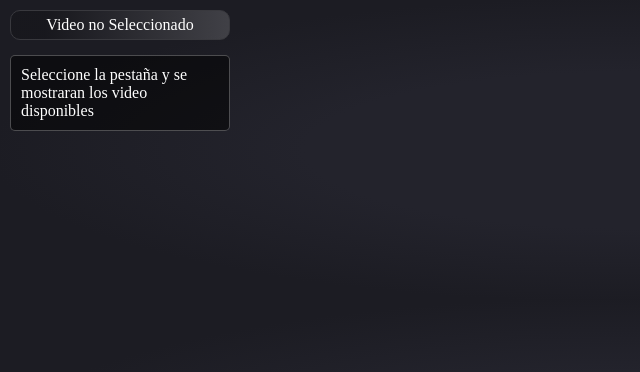
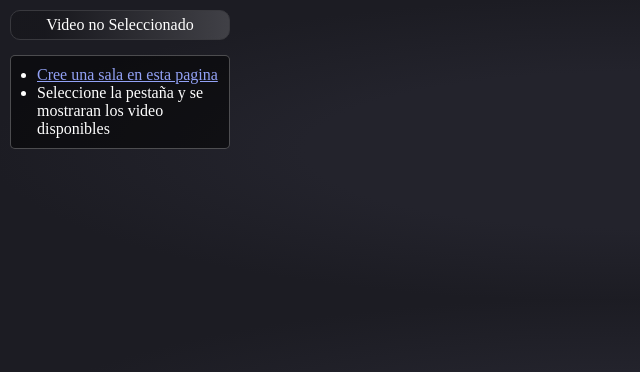
Before and after one commit to essence-s/media-element-selection-extension, a website built with webpack: page public/popup.html in a window 1280 px wide. Shown: the whole page, without its empty margins (0-640 px from the left). Built offline with nearby package versions, Linux system fonts and the light colour scheme; no server answers.

Commit message:
add the link of the page to create a room

```diff
--- a/public/popup.html
+++ b/public/popup.html
@@ -92,11 +92,15 @@
         }
 
         .description {
-            padding: 10px;
+            padding: 10px 0px 10px 26px;
             border-radius: 5px;
             margin-top: 10px;
             border: 1px solid #ffffff42;
             background: #0202028a;
+        }
+
+        .description a{
+            color: #98a8fff5;
         }
 
         #dataTabs {
@@ -159,7 +163,13 @@
             </p>
         </div>
 
-        <div class="description">Seleccione la pestaña y se mostraran los video disponibles</div>
+        <div class="description">
+            <ul>
+                <li><a href="https://ahiseve.vercel.app/" target="_blank">Cree una sala en esta pagina</a></li>
+                <li><span>Seleccione la pestaña y se mostraran los video disponibles</span></li>
+
+            </ul>
+        </div>
 
         <div id="dataTabs"></div>
         <div id="dataVideos"></div>
```
